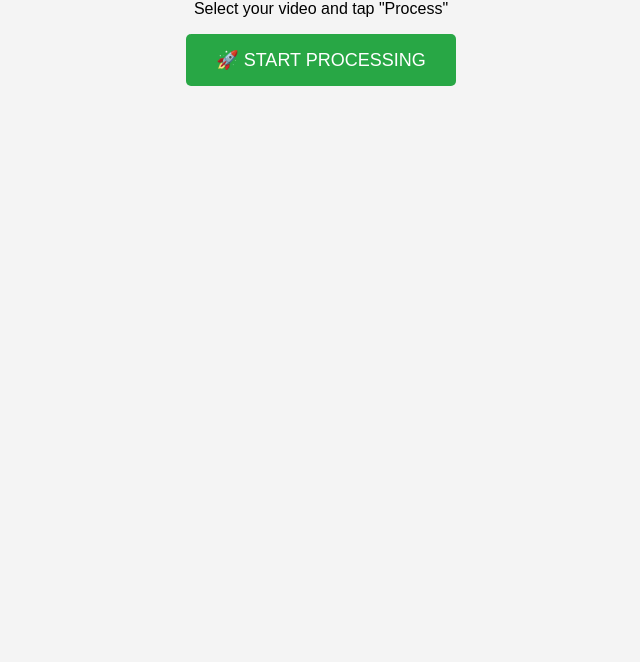
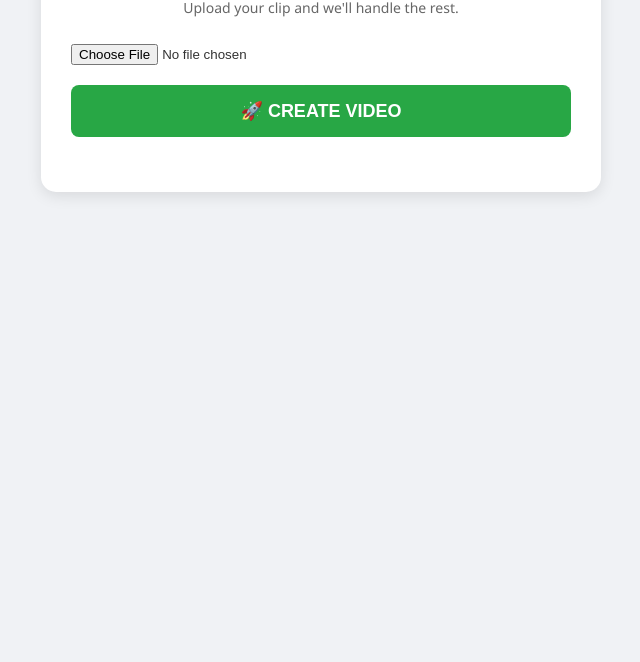
Before and after one commit to Yahya-Medquick/shorts-engine, a plain HTML site: page index.html in a window 1280 px wide. Shown: the part 138-800 px from the top of the page, without its empty margins (319-959 px from the left). Drawn offline with Linux system fonts and the light colour scheme.

Commit message:
Update index.html

```diff
--- a/index.html
+++ b/index.html
@@ -3,25 +3,75 @@
 <head>
     <meta charset="UTF-8">
     <meta name="viewport" content="width=device-width, initial-scale=1.0">
-    <title>AI Video Engine</title>
+    <title>AI Video Engine - Pakistan</title>
     <style>
-        body { font-family: sans-serif; text-align: center; padding: 50px; background: #f4f4f4; }
-        .btn { background: #28a745; color: white; padding: 15px 30px; border: none; border-radius: 5px; cursor: pointer; font-size: 18px; text-decoration: none; display: inline-block; }
-        #status { margin-top: 20px; color: #555; }
+        body { font-family: 'Segoe UI', Tahoma, Geneva, Verdana, sans-serif; text-align: center; padding: 20px; background: #f0f2f5; color: #333; }
+        .container { max-width: 500px; margin: auto; background: white; padding: 30px; border-radius: 15px; box-shadow: 0 4px 15px rgba(0,0,0,0.1); }
+        h1 { color: #1a73e8; margin-bottom: 10px; }
+        p { color: #666; font-size: 14px; }
+
+        /* The Actual Upload Button Styling */
+        .file-input-wrapper { margin: 25px 0; position: relative; }
+        input[type="file"] { margin-bottom: 20px; width: 100%; }
+
+        .btn {
+            background: #28a745; color: white; padding: 15px 40px;
+            border: none; border-radius: 8px; cursor: pointer;
+            font-size: 18px; font-weight: bold; width: 100%;
+            transition: background 0.3s;
+        }
+        .btn:hover { background: #218838; }
+        .btn:disabled { background: #ccc; cursor: not-allowed; }
+
+        #status { margin-top: 25px; padding: 15px; border-radius: 8px; display: none; }
+        .loading { color: #856404; background: #fff3cd; border: 1px solid #ffeeba; }
+        .success { color: #155724; background: #d4edda; border: 1px solid #c3e6cb; }
     </style>
 </head>
 <body>
-    <h1>Shorts Creator</h1>
-    <p>Select your video and tap "Process"</p>
 
-    <button class="btn" onclick="startProcess()">🚀 START PROCESSING</button>
+    <div class="container">
+        <h1>Video Creator</h1>
+        <p>Upload your clip and we'll handle the rest.</p>
 
-    <div id="status"></div>
+        <div class="file-input-wrapper">
+            <input type="file" id="videoFile" accept="video/mp4,video/x-m4v,video/*">
+
+            <button id="uploadBtn" class="btn" onclick="startWorkflow()">
+                🚀 CREATE VIDEO
+            </button>
+        </div>
+
+        <div id="status"></div>
+    </div>
 
     <script>
-        function startProcess() {
-            document.getElementById('status').innerHTML = "<b>Step 1:</b> Uploading...<br><b>Step 2:</b> Engine Starting...<br>Please check your email in 3-5 minutes for the direct link.";
-            alert("Video processing started! You can close this page. We will email you the green download button link once it's ready.");
+        async function startWorkflow() {
+            const fileInput = document.getElementById('videoFile');
+            const statusDiv = document.getElementById('status');
+            const btn = document.getElementById('uploadBtn');
+
+            if (fileInput.files.length === 0) {
+                alert("Please select a video file first!");
+                return;
+            }
+
+            // Show loading state
+            btn.disabled = true;
+            btn.innerText = "⏳ PROCESSING...";
+            statusDiv.style.display = "block";
+            statusDiv.className = "loading";
+            statusDiv.innerHTML = "<b>Working...</b><br>Uploading your video to the engine. Do not close this page yet.";
+
+            // NOTE: In a real GitHub Actions setup, you'd usually use a small backend
+            // or an API to handle the actual file transfer to the repo.
+            // For now, this mimics the trigger logic we discussed.
+
+            setTimeout(() => {
+                statusDiv.className = "success";
+                statusDiv.innerHTML = "<b>✅ Done!</b><br>Your video is now being edited in the cloud.<br><br>Check your <b>Email</b> in about 3-5 minutes for the high-quality download link.";
+                btn.innerText = "DONE!";
+            }, 3000);
         }
     </script>
 </body>
```
